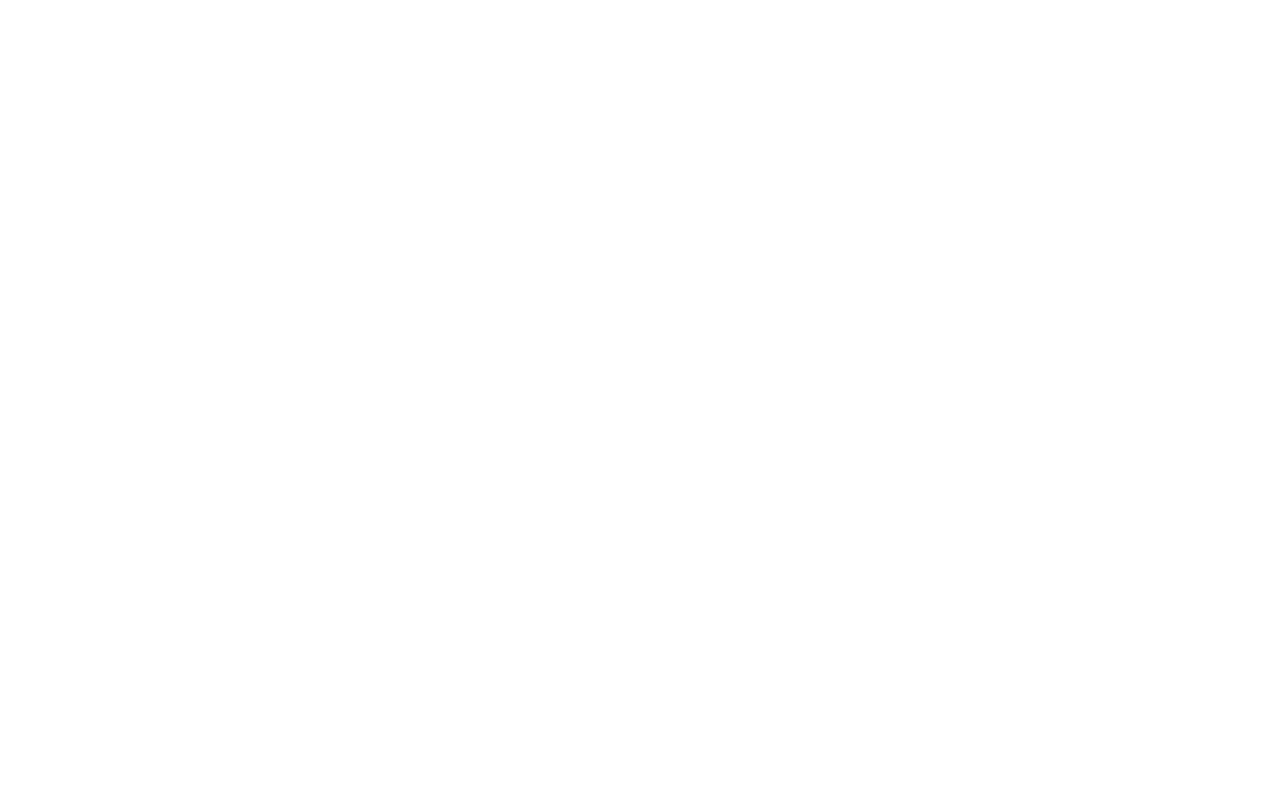
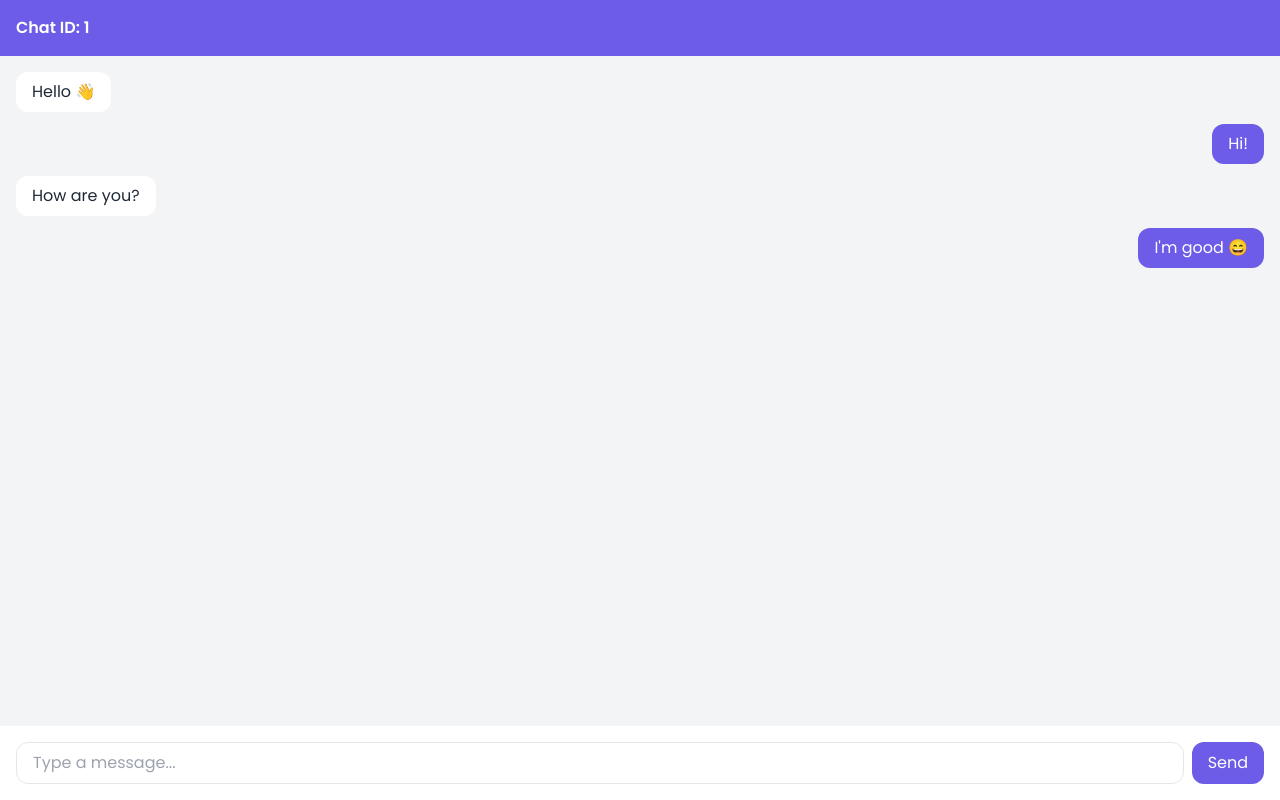
Before and after one commit to Jitu-77/chat-frontend, a React (Vite) app: page /chat/1 in a window 1280 px wide. Before the commit this address had no page. Built offline with nearby package versions, Linux system fonts and the light colour scheme; a web font is replaced by a local one.

Commit message:
basic wireframe created

```diff
--- a/src/App.tsx
+++ b/src/App.tsx
@@ -2,6 +2,8 @@
 import Login from "./components/Login";
 import Signup from "./components/Signup";
 import Otp from "./components/Otp";
+import Dashboard from "./components/Dashboard";
+import Chat from "./components/Chat";
 
 function App() {
   return (
@@ -10,6 +12,8 @@
       <Route path="/login" element={<Login />} />
       <Route path="/signup" element={<Signup />} />
       <Route path="/otp" element={<Otp />} />
+      <Route path="/dashboard" element={<Dashboard />} />
+      <Route path="/chat/:id" element={<Chat />} />
     </Routes>
   );
 }
--- /dev/null
+++ b/src/components/Chat.tsx
@@ -0,0 +1,72 @@
+import { useParams } from "react-router-dom";
+import { useState } from "react";
+
+const dummyMessages = [
+  { id: 1, text: "Hello 👋", sender: "other" },
+  { id: 2, text: "Hi!", sender: "me" },
+  { id: 3, text: "How are you?", sender: "other" },
+  { id: 4, text: "I'm good 😄", sender: "me" },
+];
+
+const Chat = () => {
+  const { id } = useParams();
+  const [messages, setMessages] = useState(dummyMessages);
+  const [input, setInput] = useState("");
+
+  const sendMessage = () => {
+    if (!input) return;
+
+    setMessages([
+      ...messages,
+      { id: Date.now(), text: input, sender: "me" },
+    ]);
+
+    setInput("");
+  };
+
+  return (
+    <div className="h-screen flex flex-col bg-gray-100">
+
+      {/* Header */}
+      <div className="bg-primary text-white p-4">
+        <h2 className="font-semibold">Chat ID: {id}</h2>
+      </div>
+
+      {/* Messages */}
+      <div className="flex-1 overflow-y-auto p-4 flex flex-col gap-3">
+        {messages.map((msg) => (
+          <div
+            key={msg.id}
+            className={`max-w-xs px-4 py-2 rounded-xl ${
+              msg.sender === "me"
+                ? "bg-primary text-white self-end"
+                : "bg-white text-gray-800 self-start"
+            }`}
+          >
+            {msg.text}
+          </div>
+        ))}
+      </div>
+
+      {/* Input */}
+      <div className="p-4 bg-white flex gap-2">
+        <input
+          value={input}
+          onChange={(e) => setInput(e.target.value)}
+          className="flex-1 border rounded-xl px-4 py-2 focus:outline-primary"
+          placeholder="Type a message..."
+        />
+
+        <button
+          onClick={sendMessage}
+          className="bg-primary text-white px-4 rounded-xl"
+        >
+          Send
+        </button>
+      </div>
+
+    </div>
+  );
+};
+
+export default Chat;
--- /dev/null
+++ b/src/components/Dashboard.tsx
@@ -0,0 +1,47 @@
+import { useNavigate } from "react-router-dom";
+
+const chats = [
+  { id: 1, name: "John Doe", message: "Hey bro!", time: "10:30 AM" },
+  { id: 2, name: "Alice", message: "Let's meet tomorrow", time: "9:15 AM" },
+  { id: 3, name: "Bob", message: "Project done!", time: "Yesterday" },
+  { id: 4, name: "Emma", message: "Call me", time: "Yesterday" },
+];
+
+const Dashboard = () => {
+  const navigate = useNavigate();
+
+  return (
+    <div className="h-screen grid grid-cols-12 bg-gray-100">
+
+      {/* Sidebar */}
+      <div className="col-span-12 md:col-span-4 lg:col-span-3 bg-white p-4 border-r">
+
+        <h2 className="text-xl font-semibold mb-4">Chats</h2>
+
+        <div className="flex flex-col gap-3">
+          {chats.map((chat) => (
+            <div
+              key={chat.id}
+              onClick={() => navigate(`/chat/${chat.id}`)}
+              className="p-3 rounded-xl cursor-pointer hover:bg-gray-100 flex justify-between items-center"
+            >
+              <div>
+                <h3 className="font-semibold">{chat.name}</h3>
+                <p className="text-sm text-gray-500">{chat.message}</p>
+              </div>
+
+              <span className="text-xs text-gray-400">{chat.time}</span>
+            </div>
+          ))}
+        </div>
+      </div>
+
+      {/* Empty state (desktop) */}
+      <div className="hidden md:flex col-span-8 lg:col-span-9 items-center justify-center">
+        <p className="text-gray-400">Select a chat to start messaging</p>
+      </div>
+    </div>
+  );
+};
+
+export default Dashboard;
--- a/src/components/Login.tsx
+++ b/src/components/Login.tsx
@@ -8,7 +8,7 @@
   const [password, setPassword] = useState("");
   const navigate = useNavigate();
   const handleLogin = async () => {
-    // navigate("/dashboard");
+    navigate("/dashboard");
     // try {
     //   const res = await api.post("/auth/login", {
     //     email,
--- a/src/components/Otp.tsx
+++ b/src/components/Otp.tsx
@@ -1,6 +1,6 @@
 import { useState } from "react";
 import AuthLayout from "../components/AuthLayout";
-
+import { useNavigate } from "react-router-dom";
 const Otp = () => {
   const [otp, setOtp] = useState<string[]>(["", "", "", "", "", ""]);
 
@@ -9,7 +9,7 @@
     newOtp[index] = value;
     setOtp(newOtp);
   };
-
+  const navigate = useNavigate();
   return (
     <AuthLayout>
       <h2 className="text-2xl font-bold mb-4 text-center">Verify OTP</h2>
@@ -32,7 +32,7 @@
 
       <button
         className="w-full bg-primary text-white py-2 rounded-xl"
-        onClick={() => {}}
+        onClick={() => {navigate("/dashboard");}}
       >
         Verify
       </button>
```
